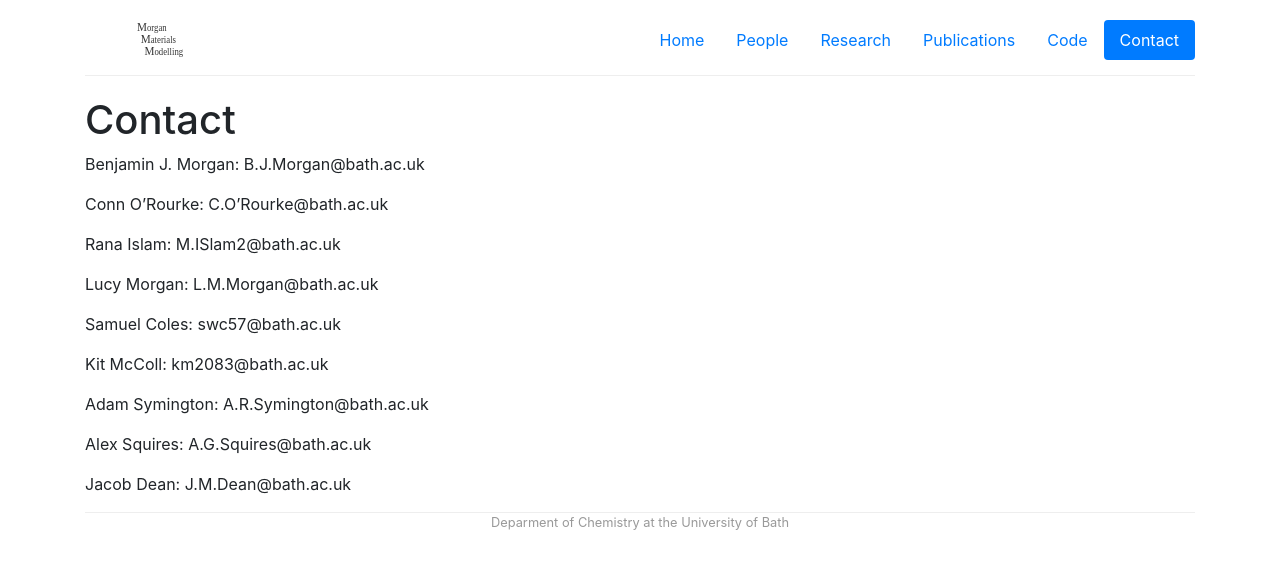
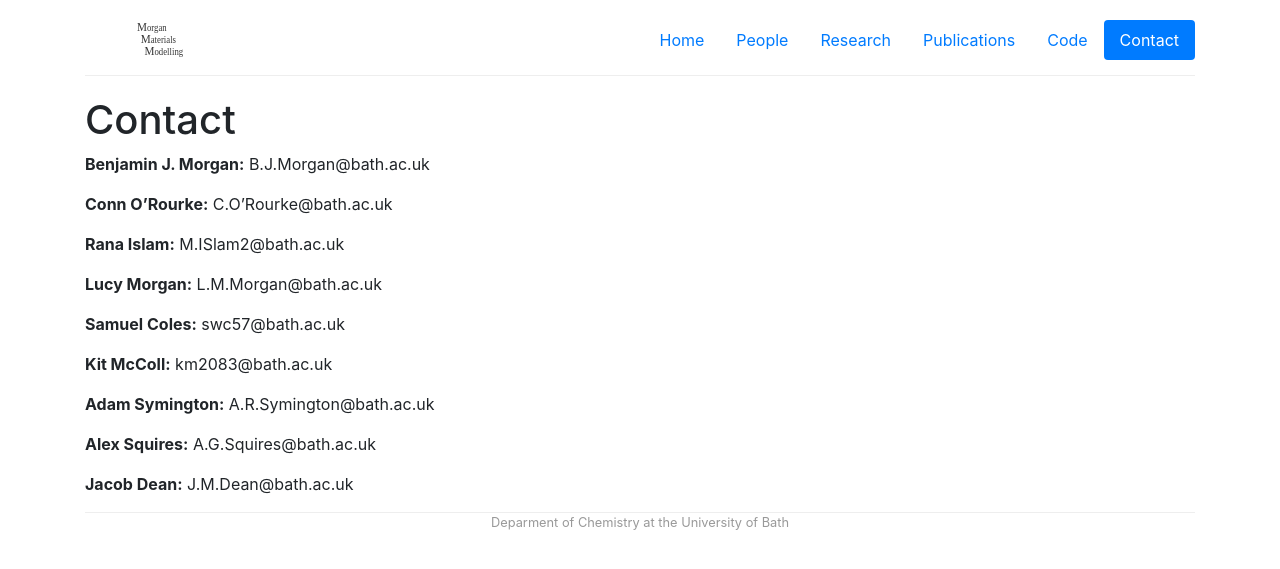
Before and after one commit to morgan-group-bath/morgan-group-bath.github.io, a Jekyll site: the page built from contact.md, in a window 1280 px wide. Shown: the top 569 px of the page. Built offline with Jekyll 4.4.1, drawn with Linux system fonts in a browser that asks for light colours.

```diff
--- a/_data/people.yml
+++ b/_data/people.yml
@@ -25,13 +25,13 @@ Lucy:
     image: /img/people/Lucy_headshot.JPG
 
 Dan:
-    display_name: "Dan Davies (Visitor)"
+    display_name: "Daniel Davies (Visitor)"
     webpage: https://scholar.google.com/citations?user=XD-sA1MAAAAJ&hl=en
     role: alum
     image: /img/people/dwd.jpg
 
 Georgie:
-    display_name: "Georgie Wellock"
+    display_name: "Georgina Wellock"
     role: alum
 
 Alex:
--- a/contact.md
+++ b/contact.md
@@ -3,20 +3,20 @@ layout: default
 title: Contact
 ---
 
-Benjamin J. Morgan: B.J.Morgan@bath.ac.uk
+**Benjamin J. Morgan:** B.J.Morgan@bath.ac.uk
 
-Conn O'Rourke: C.O'Rourke@bath.ac.uk
+**Conn O'Rourke:** C.O'Rourke@bath.ac.uk
 
-Rana Islam: M.ISlam2@bath.ac.uk
+**Rana Islam:** M.ISlam2@bath.ac.uk
 
-Lucy Morgan: L.M.Morgan@bath.ac.uk
+**Lucy Morgan:** L.M.Morgan@bath.ac.uk
 
-Samuel Coles: swc57@bath.ac.uk
+**Samuel Coles:** swc57@bath.ac.uk
 
-Kit McColl: km2083@bath.ac.uk
+**Kit McColl:** km2083@bath.ac.uk
 
-Adam Symington: A.R.Symington@bath.ac.uk
+**Adam Symington:** A.R.Symington@bath.ac.uk
 
-Alex Squires: A.G.Squires@bath.ac.uk
+**Alex Squires:** A.G.Squires@bath.ac.uk
 
-Jacob Dean: J.M.Dean@bath.ac.uk
+**Jacob Dean:** J.M.Dean@bath.ac.uk
```
